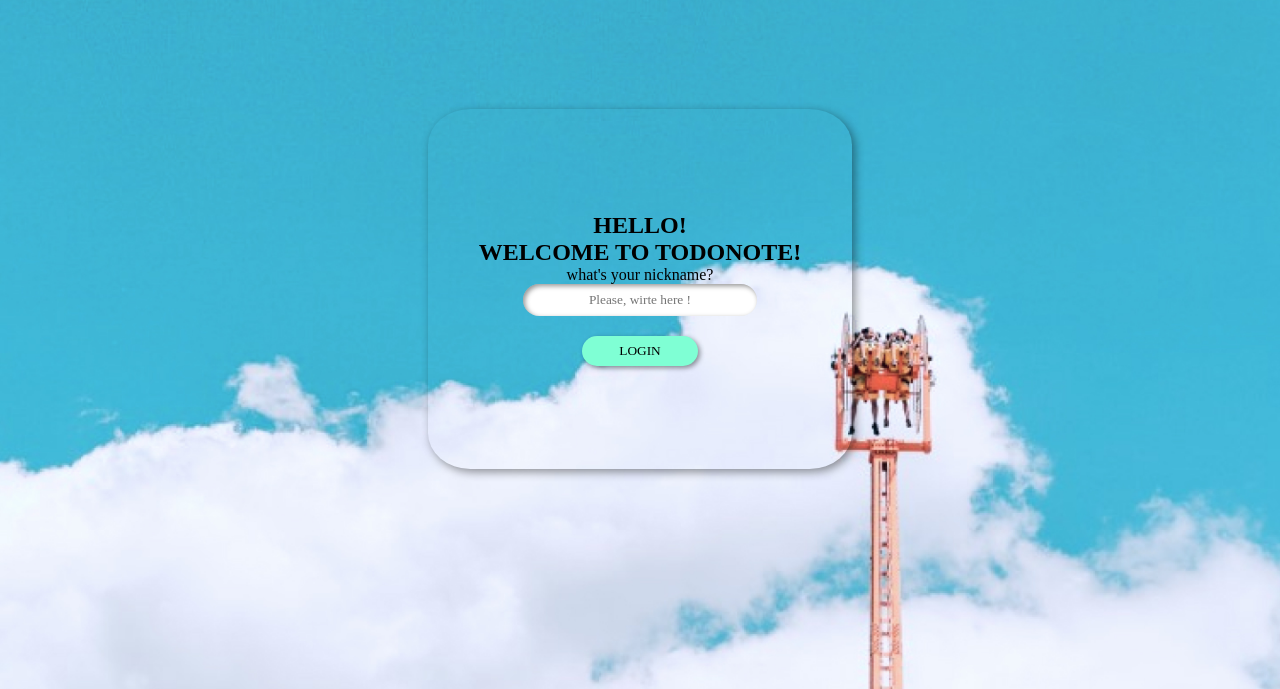
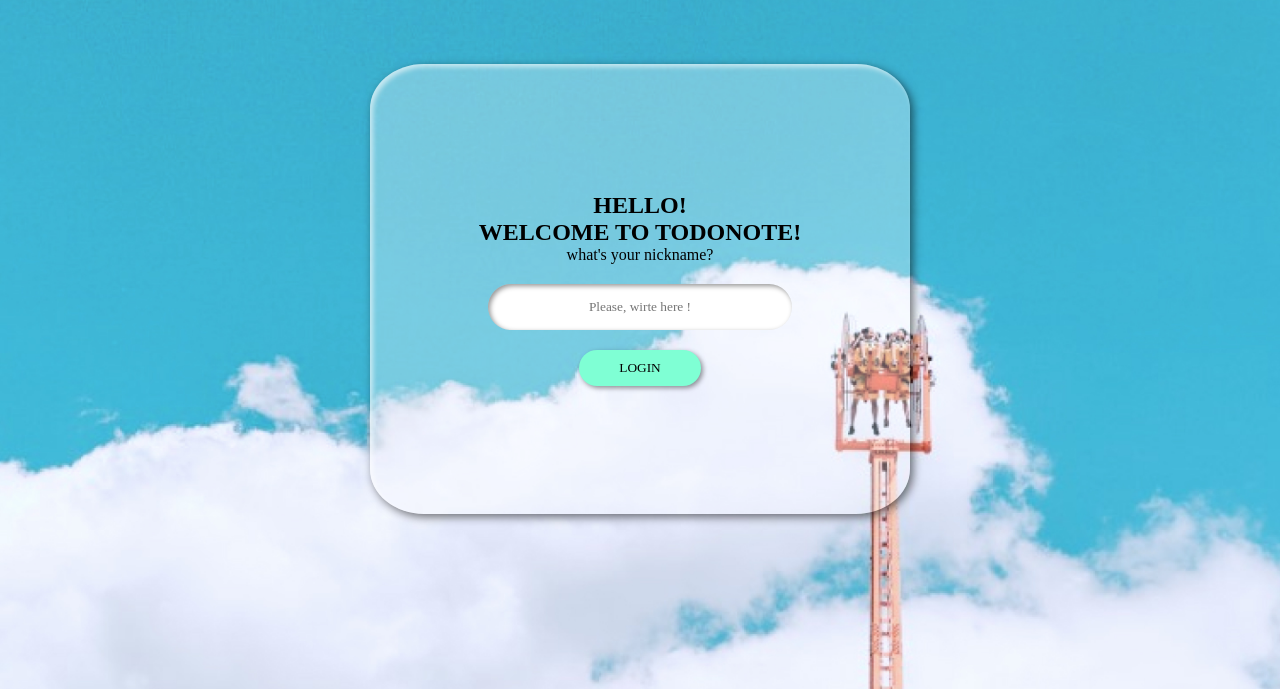
Before and after one commit to Anise-002/Todolist, a plain HTML site: page index.html in a window 1280 px wide. Shown: the part 111-800 px from the top of the page. Drawn offline with Linux system fonts and the light colour scheme; a web font is replaced by a local one.

Commit message:
style.css 로그인 페이지 css 수정 및 css 수정

```diff
--- a/css/style.css
+++ b/css/style.css
@@ -10,12 +10,16 @@ font-family: 'Shrikhand', cursive; */
 }
 
 body{
+    position: relative;
     background-repeat: no-repeat;
-    background-size: 100% 100%;
+    background-size: cover;
     transition: 1.5s linear;
 }
 /* 로그인 섹션 */
 .login-container{
+    position: absolute;
+    left: 0;
+    right: 0;
     display: flex;
     width: 100vw;
     height: 100vh;
@@ -26,35 +30,35 @@ body{
 }
 .login-container form{
     display: flex;
-    width: 30vw;
-    height: 45vh;
+    width: 500px;
+    height: 450px;
     text-align: center;
     flex-direction: column;
     justify-content: center;
     align-items: center;
     border-radius: 10%;
-    box-shadow: 3px 3px 10px rgba(0 , 0 ,0, 0.42);
+    background-color: rgba(255, 255, 255, 0.3);
+    box-shadow: 3px 3px 10px rgba(0, 0, 0, 0.55), inset 3px 3px 5px rgba(255, 255, 255, 0.6);
     padding: 0 20px;
 }
 .login-container form input{
-    width: 60%;
-    height: 30px;
     text-align: center;
     border: none;
     border-radius: 30px;
     box-shadow: inset 2px 2px 5px rgba(0 , 0 ,0, 0.42);
+    padding: 15px 70px;
+    margin-top: 20px;
 
 }
 
 .login-container form button{
-    width: 30%;
-    height: 30px;
     border: none;
     border-radius: 30px;
     margin-top: 20px;
+    background-color: aquamarine;
     box-shadow: 2px 2px 5px rgba(0 , 0 ,0, 0.42);
     cursor: pointer;
-    background-color: aquamarine;
+    padding: 10px 40px;
 }
 
 /* 공통 CSS */
@@ -68,10 +72,16 @@ body{
     padding: 20px;
 }
 .smallbox{
+    /* width: 225px;
+    height: 225px; */
+
     width: 275px;
     height: 275px;
 }
 .bigbox{
+    /* width: 460px;
+    height: 460px; */
+
     width: 560px;
     height: 560px;
 }
@@ -101,16 +111,19 @@ body{
 
 /*---------- todolist-container-------------- */
 .todolist-container{
+    position: absolute;
+    left: 0;
+    right: 0;
     width: 100vw;
     height: 100vh;
-    overflow: hidden;
+    /* overflow: hidden; */
 }
 .uesername{
     text-align: center;
 }
 .uesername h1{
     font-size: 170px;
-    margin-top: 25px
+    margin-top: 30px;
 }
 .uesername p{
     font-family: 'Rock Salt', cursive;
```
